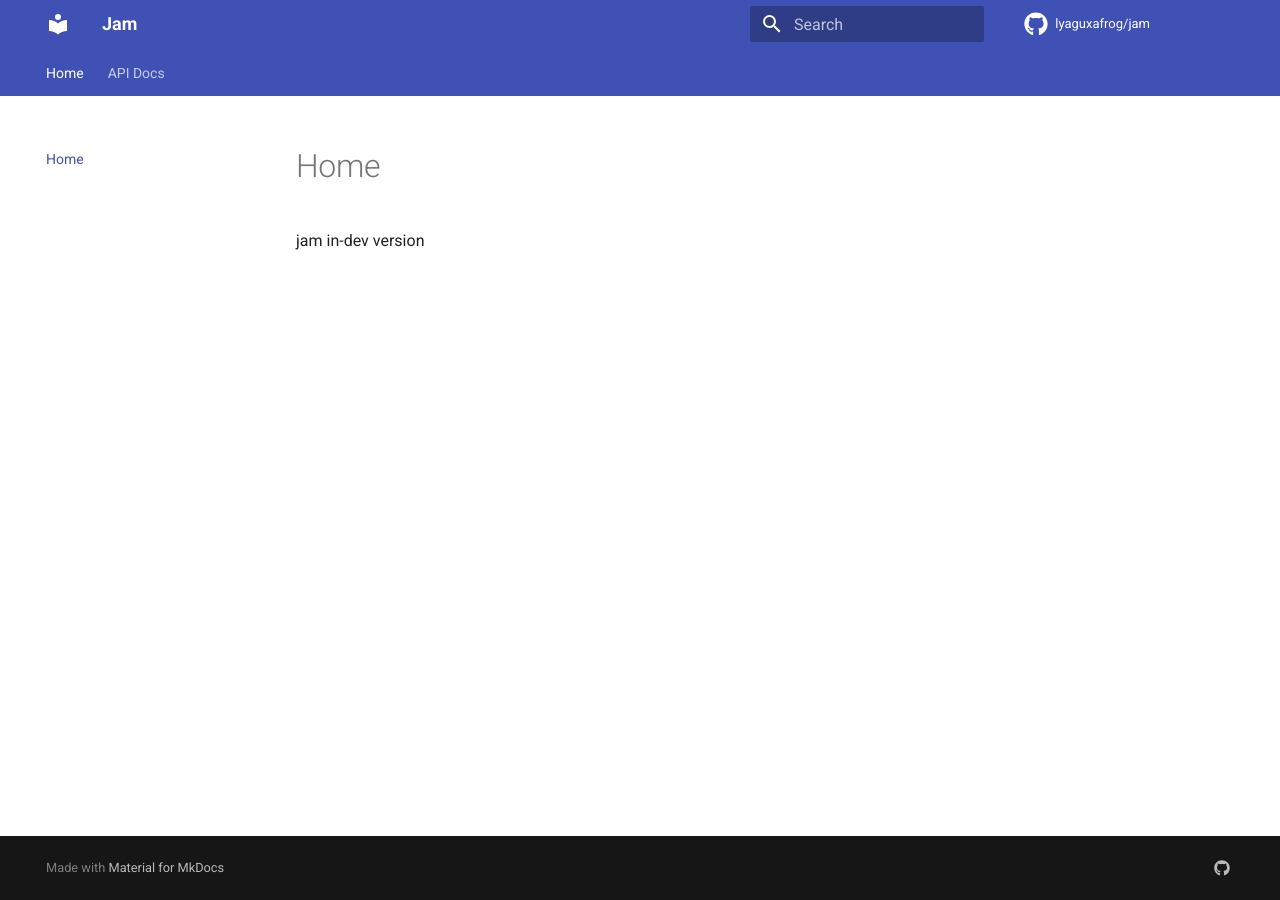
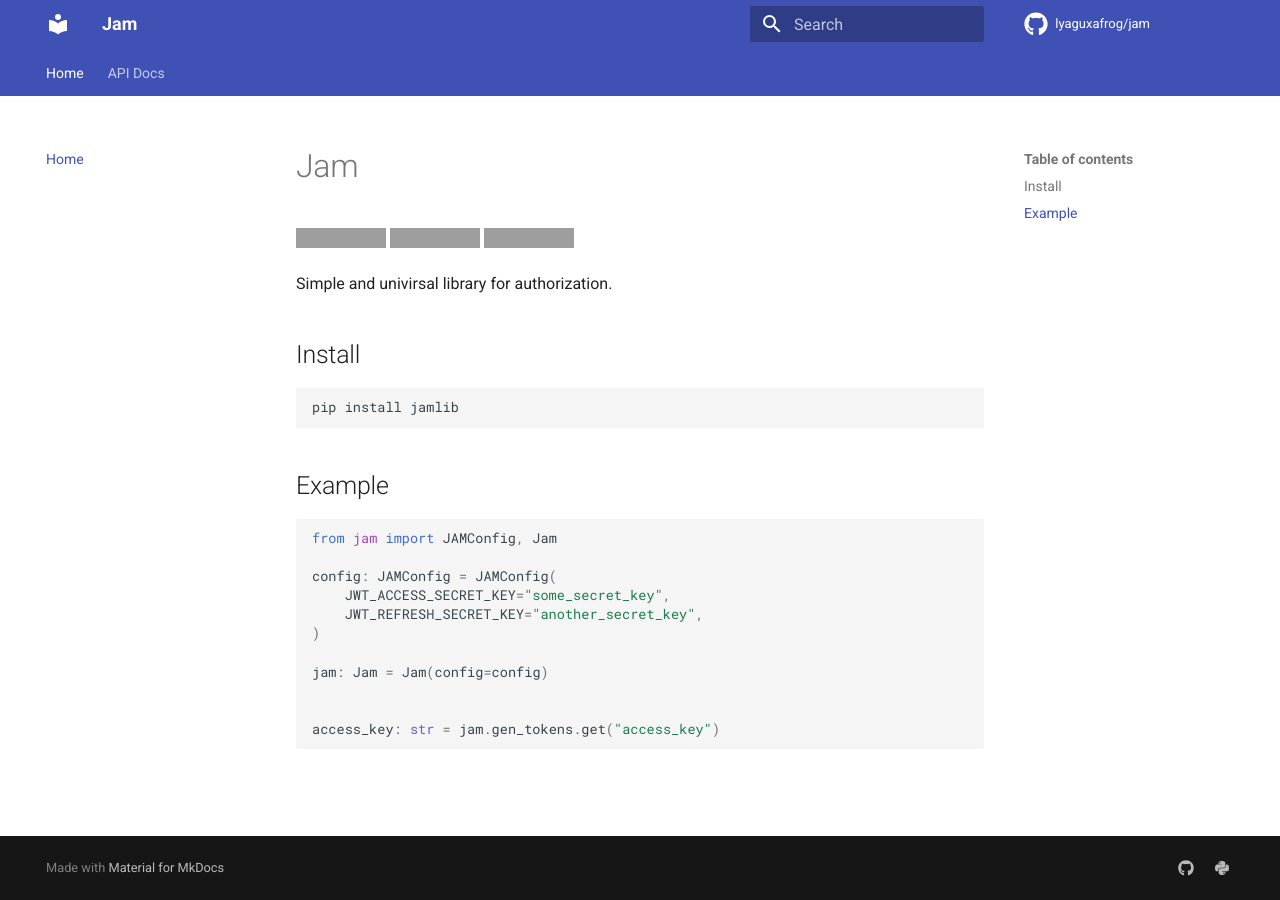
Before and after one commit to lyaguxafrog/jam, an MkDocs documentation site: the page built from docs/index.md, in a window 1280 px wide. Built offline with MkDocs 1.6.1 and Material for MkDocs 9.7.7, drawn with Linux system fonts in a browser that asks for light colours; comment, search, counter and statistics services are not loaded; grey boxes are pictures that could not be loaded.

Commit message:
[~] Base docs

````diff
--- a/docs/index.md
+++ b/docs/index.md
@@ -1 +1,28 @@
-jam in-dev version
+
+# Jam
+
+![Static Badge](https://img.shields.io/badge/Python-3.13-blue?logo=python&logoColor=white)
+![tests](https://github.com/lyaguxafrog/jam/actions/workflows/run-tests.yml/badge.svg) ![License](https://img.shields.io/badge/Licese-MIT-grey?link=https%3A%2F%2Fgithub.com%2Flyaguxafrog%2Fjam%2Fblob%2Frelease%2FLICENSE.md)
+
+Simple and univirsal library for authorization.
+
+## Install
+```bash
+pip install jamlib
+```
+
+## Example
+
+```python
+from jam import JAMConfig, Jam
+
+config: JAMConfig = JAMConfig(
+    JWT_ACCESS_SECRET_KEY="some_secret_key",
+    JWT_REFRESH_SECRET_KEY="another_secret_key",
+)
+
+jam: Jam = Jam(config=config)
+
+
+access_key: str = jam.gen_tokens.get("access_key")
+```
--- a/mkdocs.yml
+++ b/mkdocs.yml
@@ -25,8 +25,8 @@ extra:
   social:
     - icon: fontawesome/brands/github
       link: https://github.com/lyaguxafrog/jam
-    # - icon: fontawesome/brands/python
-    #   link: https://pypi.org/project/jam/
+    - icon: fontawesome/brands/python
+      link: https://pypi.org/project/jamlib/
 
 markdown_extensions:
   - toc:
````
